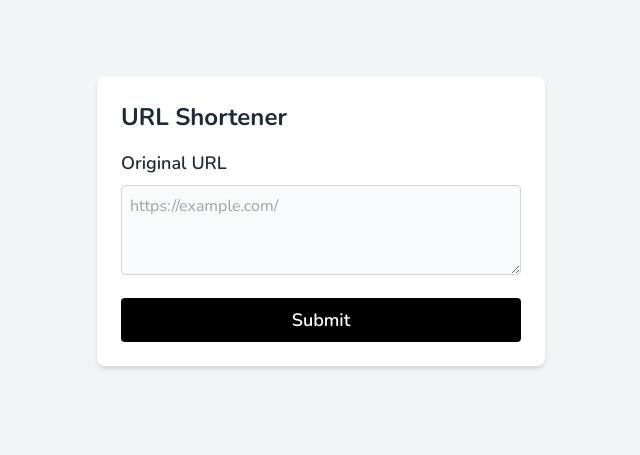
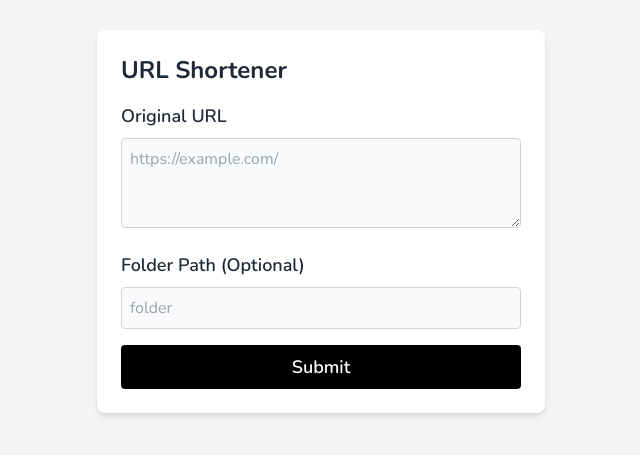
Before and after one commit to mahfuzurrahman98/url-shortner, a Vue app in the folder client/: page / in a window 1280 px wide. Shown: the part 179-634 px from the top of the page, without its empty margins (319-959 px from the left). Built offline with nearby package versions, Linux system fonts and the light colour scheme.

Commit message:
adding folder input and all kind of validations

```diff
--- a/client/src/views/HomeView.vue
+++ b/client/src/views/HomeView.vue
@@ -32,6 +32,36 @@
                         {{ validationErrors.originalUrl }}
                     </p>
                 </div>
+
+                <div class="mb-4">
+                    <label
+                        for="folder"
+                        class="block text-lg text-gray-800 font-semibold mb-2"
+                    >
+                        Folder Path (Optional)
+                    </label>
+                    <input
+                        v-model="formData.folder"
+                        type="text"
+                        name="folder"
+                        id="folder"
+                        :class="{
+                            'w-full p-2 bg-gray-50 text-gray-800 border border-gray-300 rounded focus:outline-none focus:ring-2 focus:ring-gray-500':
+                                !validationErrors.folder,
+                            'w-full p-2 bg-red-100 text-gray-800 border border-red-500 rounded focus:outline-none focus:ring-2 focus:ring-red-500':
+                                validationErrors.folder,
+                        }"
+                        :disabled="btnLoading || disableInput"
+                        placeholder="folder"
+                    />
+                    <p
+                        v-if="validationErrors.folder"
+                        class="text-red-500 text-sm"
+                    >
+                        {{ validationErrors.folder }}
+                    </p>
+                </div>
+
                 <button
                     v-if="!disableInput"
                     type="submit"
@@ -84,23 +114,35 @@
 
     const formData = reactive({
         originalUrl: '',
+        folder: '',
     });
 
     const btnLoading = ref(false);
     const disableInput = ref(false);
-
     const copied = ref(false);
-
     const validationErrors = reactive({
         originalUrl: null,
+        folder: null,
     });
-
     const apiResponse = ref(null);
 
     // as soon as the originalUrl changes, clear the error
     watch(formData, () => {
         if (formData.originalUrl) {
             validationErrors.originalUrl = null;
+        }
+        if (formData.folder) {
+            validationErrors.folder = null;
+        }
+    });
+
+    // sanitize folder input
+    watch(formData, () => {
+        if (formData.folder) {
+            console.log(formData.folder);
+            formData.folder = formData.folder
+                .replace(/[^a-zA-Z0-9_-]/g, '')
+                .toLowerCase();
         }
     });
 
@@ -118,6 +160,7 @@
             btnLoading.value = true;
             const response = await axios.post('/shortens', {
                 originalUrl: formData.originalUrl,
+                folder: formData.folder,
             });
 
             if (response.data.success) {
@@ -143,7 +186,11 @@
     const shortUrl = computed(() => {
         if (apiResponse.value) {
             let curDomain = window.location.origin;
-            return curDomain + '/' + apiResponse.value.data.hash;
+            return `${curDomain}${
+                apiResponse.value.data.folder
+                    ? '/' + apiResponse.value.data.folder
+                    : ''
+            }/${apiResponse.value.data.hash}`;
         }
 
         return null;
@@ -152,8 +199,10 @@
     const createNew = () => {
         apiResponse.value = null;
         formData.originalUrl = '';
+        formData.folder = '';
         disableInput.value = false;
         btnLoading.value = false;
         validationErrors.originalUrl = null;
+        validationErrors.folder = null;
     };
 </script>
```
